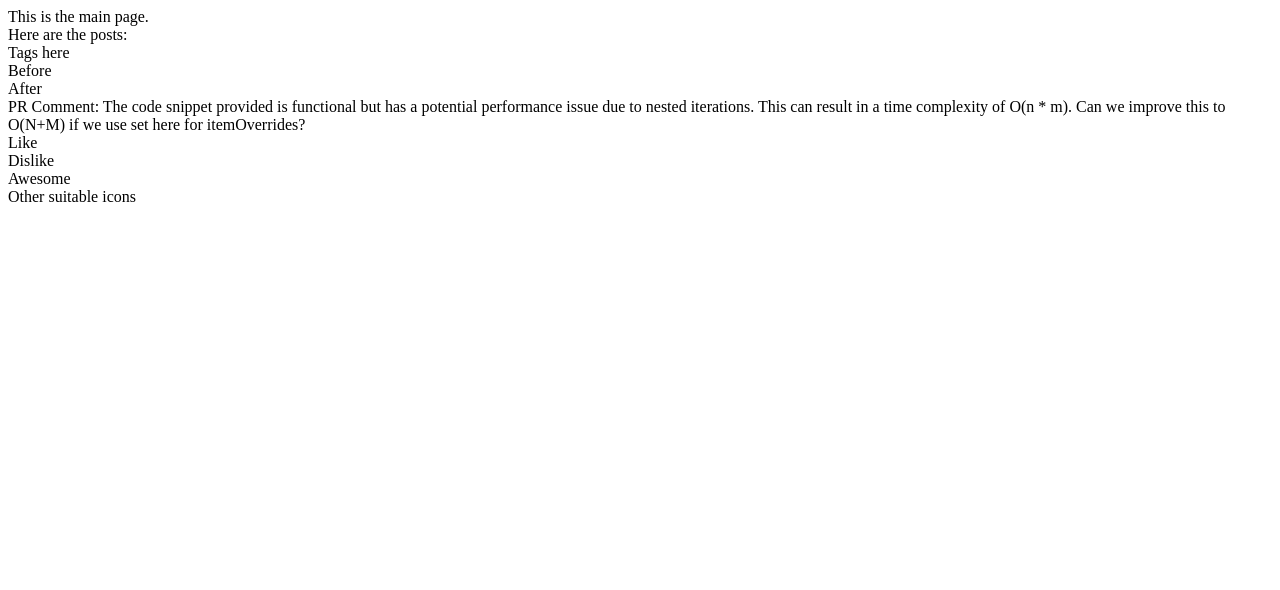
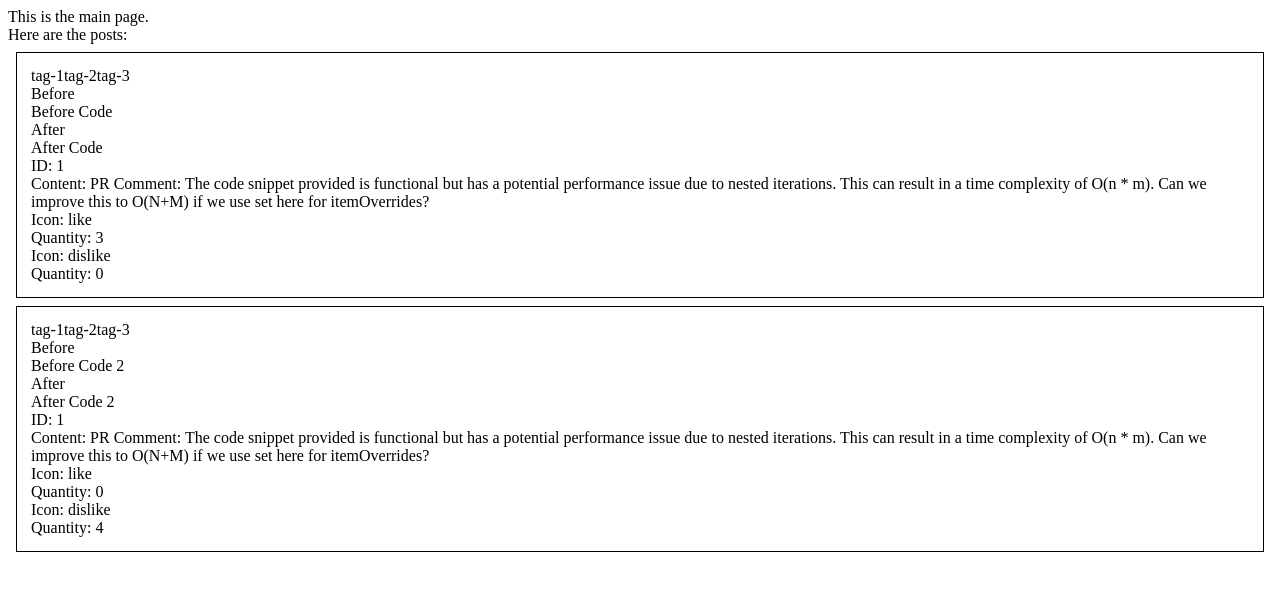
Before and after one commit to KamaksheeSamant/react-cods-hub, a React (Create React App) app: page / in a window 1280 px wide. Shown: the top 590 px of the page. Built offline with nearby package versions, Linux system fonts and the light colour scheme.

Commit message:
- Dummy API method created

```diff
--- a/public/index.html
+++ b/public/index.html
@@ -9,7 +9,6 @@
       name="description"
       content="Web site created using create-react-app"
     />
-    <link rel="apple-touch-icon" href="%PUBLIC_URL%/logo192.png" />
     <!--
       manifest.json provides metadata used when your web app is installed on a
       user's mobile device or desktop. See https://developers.google.com/web/fundamentals/web-app-manifest/
--- /dev/null
+++ b/src/api/index.js
@@ -0,0 +1,5 @@
+import Posts from "./posts";
+
+export default {
+    posts: Posts
+};
--- /dev/null
+++ b/src/api/posts.js
@@ -0,0 +1,66 @@
+// TODO: add actual API
+const Posts = async () => {
+    // TODO: remove this delay later
+    await new Promise(resolve => setTimeout(resolve, 3000));
+
+    return {
+        data: [
+            {
+                id: 1,
+                title: "First Post",
+                code: {
+                    before: "Before Code",
+                    after: "After Code",
+                },
+                tags: [ "tag-1", "tag-2", "tag-3" ],
+                comments: [
+                    {
+                        id: 1,
+                        content: "PR Comment: The code snippet provided is functional but has a potential performance issue due to nested iterations. This can result in a time complexity of O(n * m). Can we improve this to O(N+M) if we use set here for itemOverrides?"
+                    }
+                ],
+                reactions: [
+                    {
+                        id: 1,
+                        icon: "like",
+                        quantity: 3
+                    },
+                    {
+                        id: 2,
+                        icon: "dislike",
+                        quantity: 0
+                    }
+                ]
+            },
+            {
+                id: 2,
+                title: "Second Post",
+                code: {
+                    before: "Before Code 2",
+                    after: "After Code 2",
+                },
+                tags: [ "tag-1", "tag-2", "tag-3" ],
+                comments: [
+                    {
+                        id: 1,
+                        content: "PR Comment: The code snippet provided is functional but has a potential performance issue due to nested iterations. This can result in a time complexity of O(n * m). Can we improve this to O(N+M) if we use set here for itemOverrides?"
+                    }
+                ],
+                reactions: [
+                    {
+                        id: 1,
+                        icon: "like",
+                        quantity: 0
+                    },
+                    {
+                        id: 2,
+                        icon: "dislike",
+                        quantity: 4
+                    }
+                ]
+            }
+        ]
+    };
+};
+
+export default Posts;
--- a/src/components/code-snippet.jsx
+++ b/src/components/code-snippet.jsx
@@ -1,8 +1,15 @@
-const CodeSnippet = () => {
+const CodeSnippet = ({ code }) => {
     return (
         <div>
-            <div>Before</div>
-            <div>After</div>
+            <div>
+                <div>Before</div>
+                <div>{code.before}</div>
+            </div>
+
+            <div>
+                <div>After</div>
+                <div>{code.after}</div>
+            </div>
         </div>
     )
 };
--- a/src/components/comment.jsx
+++ b/src/components/comment.jsx
@@ -1,10 +1,11 @@
 
-const Comment = () => {
+const Comment = ({ comment }) => {
+    const { id, content } = comment;
     return (
-        <div>
-            PR Comment: The code snippet provided is functional but has a potential performance issue due to nested iterations.
-            This can result in a time complexity of O(n * m). Can we improve this to O(N+M) if we use set here for itemOverrides?
-        </div>
+        <>
+            <div>ID: {id}</div>
+            <div>Content: {content}</div>
+        </>
     )
 };
 
--- a/src/components/post.jsx
+++ b/src/components/post.jsx
@@ -1,16 +1,33 @@
 import CodeSnippet from "./code-snippet";
 import Comment from "./comment";
-import Reactions from "./reactions";
+import Reaction from "./reaction";
 
-const Post = () => {
+// TODO: change this styling later
+const PostWrapper = ({
+    padding: 14,
+    margin: 8,
+    border: "1px solid black",
+});
+
+const Post = ({ post }) => {
+    const { tags, code, comments, reactions } = post;
     return (
-        <div>
-            <div>Tags here</div>
-            <CodeSnippet />
-            <Comment />
-            <Reactions />
+        <div style={PostWrapper}>
+            {
+                tags.map(tag =>
+                    <span>{tag}</span>
+                )
+            }
+            <CodeSnippet code={code} />
+            {
+                comments.map(comment => <Comment comment={comment} />)
+            }
+
+            {
+                reactions.map(reaction => <Reaction reaction={reaction} />)
+            }
         </div>
-    )
+    );
 };
 
 export default Post;
--- /dev/null
+++ b/src/components/reaction.jsx
@@ -0,0 +1,13 @@
+
+const Reaction = ({ reaction }) => {
+    const { icon, quantity } = reaction;
+
+    return (
+        <div>
+            <div>Icon: {icon}</div>
+            <div>Quantity: {quantity}</div>
+        </div>
+    );
+};
+
+export default Reaction;
--- a/src/components/reactions.jsx
+++ /dev/null
@@ -1,13 +0,0 @@
-
-const Reactions = () => {
-    return (
-        <div>
-            <div>Like</div>
-            <div>Dislike</div>
-            <div>Awesome</div>
-            <div>Other suitable icons</div>
-        </div>
-    );
-};
-
-export default Reactions;
--- a/src/pages/main.jsx
+++ b/src/pages/main.jsx
@@ -1,11 +1,40 @@
 import Post from "../components/post";
+import { useEffect, useState } from "react";
+import Api from "../api";
 
 const Main = () => {
+    const [ isLoading, setIsLoading ] = useState(false);
+    const [ posts, setPosts ] = useState([]);
+    const fetchPosts = async () => {
+        try {
+            setIsLoading(true);
+            const posts = await Api.posts();
+            setPosts(posts.data);
+        } catch (e) {
+            console.error("Error when fetching posts", e);
+        } finally {
+            setIsLoading(false);
+        }
+    };
+
+    useEffect(() => {
+      fetchPosts();
+    }, []);
+
     return (
         <div>
-            <div>This is the main page.</div>
-            <div>Here are the posts:</div>
-            <Post />
+            {
+                isLoading ?
+                    <div>Loading</div> :
+                    <>
+                        <div>This is the main page.</div>
+                        <div>Here are the posts:</div>
+                        {
+                            posts && posts.length && posts.map( post =>
+                                <Post post={post}/> )
+                        }
+                    </>
+            }
         </div>
     );
 };
```
Also changed, not shown: public/manifest.json.
